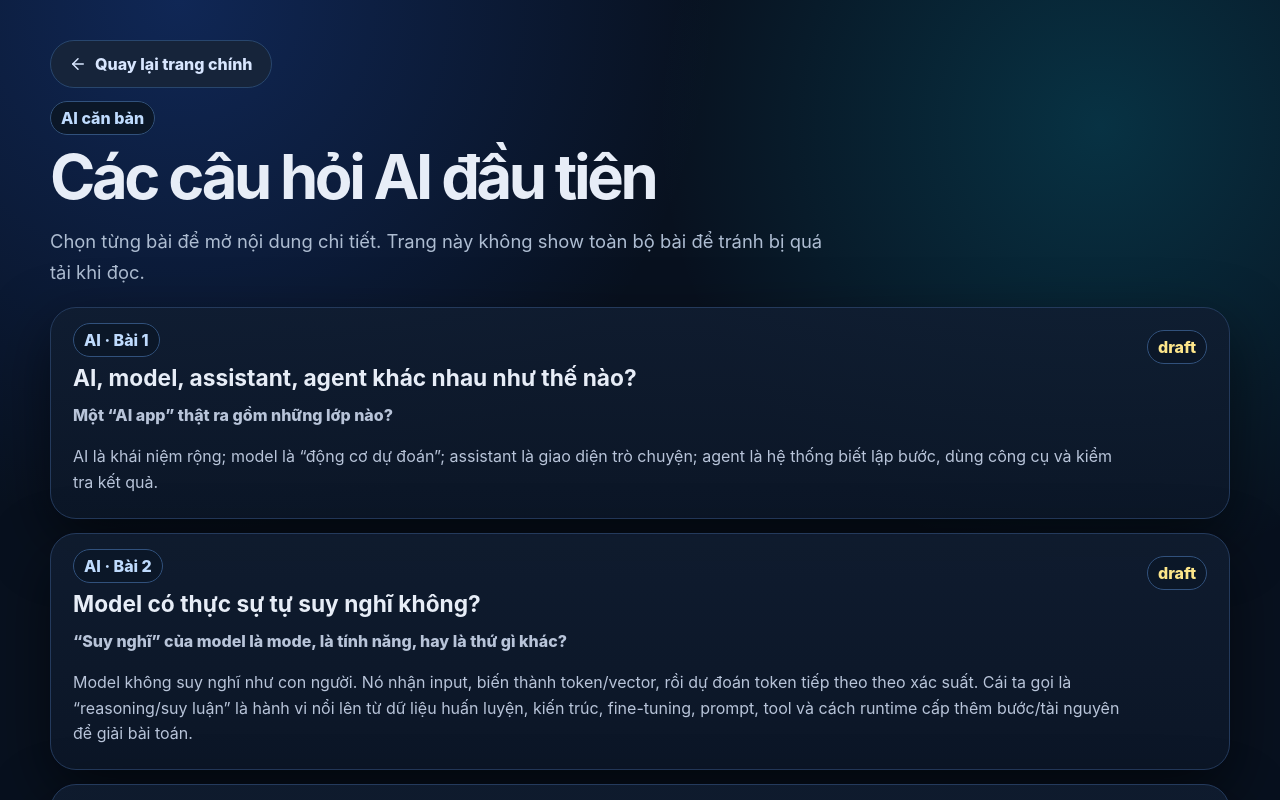
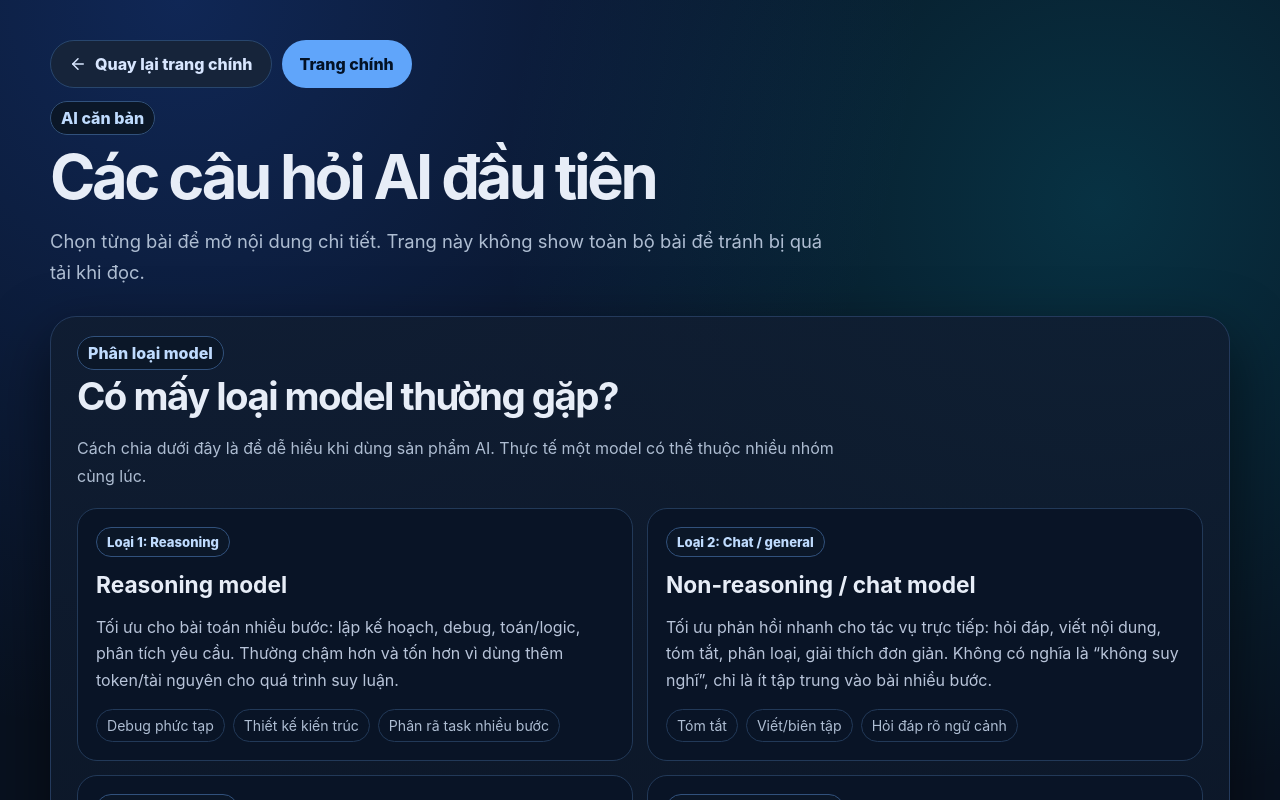
Before and after one commit to tranthaiminhtansoft/anti-knowledge-outdate, a React (Vite) app: page / in a window 1280 px wide. Both pictures are taken after a click on the button 191 px from the left and 1078 px from the top of the page. Shown: the top 800 px of the page. Built offline with nearby package versions, Linux system fonts and the light colour scheme.

Commit message:
Add model type overview and home navigation

```diff
--- a/src/main.tsx
+++ b/src/main.tsx
@@ -45,6 +45,40 @@ type Topic = {
   icon: React.ReactNode;
   bullets: string[];
 };
+
+type ModelType = {
+  name: string;
+  shortName: string;
+  description: string;
+  useCases: string[];
+};
+
+const modelTypes: ModelType[] = [
+  {
+    name: 'Reasoning model',
+    shortName: 'Reasoning',
+    description: 'Tối ưu cho bài toán nhiều bước: lập kế hoạch, debug, toán/logic, phân tích yêu cầu. Thường chậm hơn và tốn hơn vì dùng thêm token/tài nguyên cho quá trình suy luận.',
+    useCases: ['Debug phức tạp', 'Thiết kế kiến trúc', 'Phân rã task nhiều bước'],
+  },
+  {
+    name: 'Non-reasoning / chat model',
+    shortName: 'Chat / general',
+    description: 'Tối ưu phản hồi nhanh cho tác vụ trực tiếp: hỏi đáp, viết nội dung, tóm tắt, phân loại, giải thích đơn giản. Không có nghĩa là “không suy nghĩ”, chỉ là ít tập trung vào bài nhiều bước.',
+    useCases: ['Tóm tắt', 'Viết/biên tập', 'Hỏi đáp rõ ngữ cảnh'],
+  },
+  {
+    name: 'Embedding model',
+    shortName: 'Embedding',
+    description: 'Biến văn bản/hình ảnh thành vector để tìm kiếm ngữ nghĩa, RAG, gợi ý nội dung tương tự. Nó thường không dùng để chat trực tiếp.',
+    useCases: ['Semantic search', 'RAG', 'Dedup/gợi ý tài liệu'],
+  },
+  {
+    name: 'Multimodal / tool-capable model',
+    shortName: 'Multimodal / tool',
+    description: 'Có thể xử lý thêm ảnh/âm thanh/file hoặc gọi tool qua runtime. Khả năng này thường đến từ cả model lẫn hệ thống bao quanh, không chỉ từ model đơn lẻ.',
+    useCases: ['Đọc ảnh/screenshot', 'Phân tích file', 'Agent gọi tool'],
+  },
+];
 
 const topics: Topic[] = [
   {
@@ -215,6 +249,37 @@ function MermaidDiagram({ chart, id }: { chart: string; id: string }) {
   return <div className="diagram" ref={ref} aria-label="Sơ đồ minh họa" />;
 }
 
+function PageActions({ onBack, onHome, backLabel }: { onBack?: () => void; onHome: () => void; backLabel?: string }) {
+  return (
+    <div className="pageActions">
+      {onBack && <button className="backButton" onClick={onBack} type="button"><ArrowLeft size={18} /> {backLabel ?? 'Quay lại'}</button>}
+      <button className="homeButton" onClick={onHome} type="button">Trang chính</button>
+    </div>
+  );
+}
+
+function ModelTypesOverview() {
+  return (
+    <section className="card compact">
+      <div className="sectionIntro">
+        <span className="badge">Phân loại model</span>
+        <h2>Có mấy loại model thường gặp?</h2>
+        <p>Cách chia dưới đây là để dễ hiểu khi dùng sản phẩm AI. Thực tế một model có thể thuộc nhiều nhóm cùng lúc.</p>
+      </div>
+      <div className="modelTypeGrid">
+        {modelTypes.map((modelType, index) => (
+          <div className="modelTypeCard" key={modelType.name}>
+            <span className="topicStatus">Loại {index + 1}: {modelType.shortName}</span>
+            <h3>{modelType.name}</h3>
+            <p>{modelType.description}</p>
+            <div className="pillRow">{modelType.useCases.map((item) => <span key={item}>{item}</span>)}</div>
+          </div>
+        ))}
+      </div>
+    </section>
+  );
+}
+
 function TopicCard({ topic, onOpen }: { topic: Topic; onOpen: () => void }) {
   const isAvailable = topic.status === 'available';
   return (
@@ -244,10 +309,10 @@ function ArticleListItem({ article, index, onOpen }: { article: Article; index:
   );
 }
 
-function UpdatingPage({ topic, onBack }: { topic: Topic; onBack: () => void }) {
+function UpdatingPage({ topic, onBack, onHome }: { topic: Topic; onBack: () => void; onHome: () => void }) {
   return (
     <main className="pageShell">
-      <button className="backButton" onClick={onBack} type="button"><ArrowLeft size={18} /> Quay lại</button>
+      <PageActions onBack={onBack} onHome={onHome} backLabel="Quay lại" />
       <section className="card emptyPage">
         <div className="placeholderIcon">{topic.icon}</div>
         <span className="badge">{topic.title}</span>
@@ -259,15 +324,16 @@ function UpdatingPage({ topic, onBack }: { topic: Topic; onBack: () => void }) {
   );
 }
 
-function TopicPage({ topic, onBack, onOpenArticle }: { topic: Topic; onBack: () => void; onOpenArticle: (articleId: string) => void }) {
+function TopicPage({ topic, onBack, onHome, onOpenArticle }: { topic: Topic; onBack: () => void; onHome: () => void; onOpenArticle: (articleId: string) => void }) {
   return (
     <main className="pageShell">
-      <button className="backButton" onClick={onBack} type="button"><ArrowLeft size={18} /> Quay lại trang chính</button>
+      <PageActions onBack={onBack} onHome={onHome} backLabel="Quay lại trang chính" />
       <section className="pageHeader">
         <span className="badge">{topic.title}</span>
         <h1>Các câu hỏi AI đầu tiên</h1>
         <p className="lead">Chọn từng bài để mở nội dung chi tiết. Trang này không show toàn bộ bài để tránh bị quá tải khi đọc.</p>
       </section>
+      <ModelTypesOverview />
       <div className="articleList">
         {articles.map((article, index) => <ArticleListItem article={article} index={index} key={article.id} onOpen={() => onOpenArticle(article.id)} />)}
       </div>
@@ -275,10 +341,10 @@ function TopicPage({ topic, onBack, onOpenArticle }: { topic: Topic; onBack: ()
   );
 }
 
-function ArticlePage({ article, onBack }: { article: Article; onBack: () => void }) {
+function ArticlePage({ article, onBack, onHome }: { article: Article; onBack: () => void; onHome: () => void }) {
   return (
     <main className="pageShell">
-      <button className="backButton" onClick={onBack} type="button"><ArrowLeft size={18} /> Quay lại danh sách AI</button>
+      <PageActions onBack={onBack} onHome={onHome} backLabel="Quay lại danh sách AI" />
       <article className="card articleCard detailArticle">
         <div className="cardHeader">
           <span className="badge">AI</span>
@@ -397,13 +463,13 @@ function App() {
 
   if (view.type === 'topic') {
     const topic = topics.find((item) => item.id === view.topicId) ?? topics[0];
-    if (topic.status === 'updating') return <UpdatingPage topic={topic} onBack={() => setView({ type: 'home' })} />;
-    return <TopicPage topic={topic} onBack={() => setView({ type: 'home' })} onOpenArticle={openArticle} />;
+    if (topic.status === 'updating') return <UpdatingPage topic={topic} onBack={() => setView({ type: 'home' })} onHome={() => setView({ type: 'home' })} />;
+    return <TopicPage topic={topic} onBack={() => setView({ type: 'home' })} onHome={() => setView({ type: 'home' })} onOpenArticle={openArticle} />;
   }
 
   if (view.type === 'article') {
     const article = articles.find((item) => item.id === view.articleId) ?? articles[0];
-    return <ArticlePage article={article} onBack={() => setView({ type: 'topic', topicId: 'ai' })} />;
+    return <ArticlePage article={article} onBack={() => setView({ type: 'topic', topicId: 'ai' })} onHome={() => setView({ type: 'home' })} />;
   }
 
   return <HomePage onOpenTopic={openTopic} />;
--- a/src/styles.css
+++ b/src/styles.css
@@ -23,8 +23,10 @@ main, .pageShell { width: min(1180px, calc(100% - 32px)); margin: 0 auto; paddin
 h1 { font-size: clamp(2.2rem, 4.8vw, 4.6rem); line-height: 1; margin: 18px 0; letter-spacing: -.055em; }
 .lead { color: #b8c4d9; font-size: 1.15rem; line-height: 1.75; max-width: 780px; }
 .heroActions { display: flex; flex-wrap: wrap; gap: 14px; margin-top: 28px; }
-.heroActions button, .backButton { cursor: pointer; border: 0; padding: 13px 18px; border-radius: 999px; background: #60a5fa; color: #031225; font-weight: 850; }
-.backButton { display: inline-flex; align-items: center; gap: 8px; margin-bottom: 20px; background: #16243a; color: #d8e6ff; border: 1px solid #28466d; }
+.heroActions button, .backButton, .homeButton { cursor: pointer; border: 0; padding: 13px 18px; border-radius: 999px; background: #60a5fa; color: #031225; font-weight: 850; }
+.pageActions { display: flex; flex-wrap: wrap; gap: 10px; margin-bottom: 20px; }
+.backButton { display: inline-flex; align-items: center; gap: 8px; margin-bottom: 0; background: #16243a; color: #d8e6ff; border: 1px solid #28466d; }
+.homeButton { background: #60a5fa; color: #031225; }
 .panel, .card, .principles > div, .topicCard, .articleListItem {
   background: linear-gradient(180deg, #101d31dd, #0c1728dd);
   border: 1px solid #243a5c;
@@ -67,6 +69,9 @@ table { border-collapse: collapse; width: 100%; min-width: 760px; }
 th, td { border-bottom: 1px solid #243a5c; padding: 14px; text-align: left; vertical-align: top; }
 th { color: #8cc7ff; }
 .articleList { display: grid; gap: 14px; }
+.modelTypeGrid { display: grid; grid-template-columns: repeat(2, 1fr); gap: 14px; }
+.modelTypeCard { padding: 18px; border-radius: 20px; border: 1px solid #223958; background: #091426; }
+.modelTypeCard p { color: #b8c4d9; line-height: 1.65; }
 .articleListItem { width: 100%; padding: 22px; text-align: left; cursor: pointer; display: grid; grid-template-columns: 1fr auto; gap: 18px; align-items: start; transition: transform .18s ease, border-color .18s ease; }
 .articleListItem p { color: #b8c4d9; line-height: 1.6; margin-bottom: 0; }
 .detailArticle h1 { font-size: clamp(2rem, 4vw, 3.6rem); }
@@ -77,7 +82,7 @@ th { color: #8cc7ff; }
 .checklist { padding-left: 22px; }
 @media (max-width: 1080px) { .topicGrid { grid-template-columns: repeat(2, 1fr); } }
 @media (max-width: 820px) {
-  .hero, .principles, .grid2, .articleListItem { grid-template-columns: 1fr; }
+  .hero, .principles, .grid2, .articleListItem, .modelTypeGrid { grid-template-columns: 1fr; }
   .topicGrid { grid-template-columns: 1fr; }
   main, .pageShell { padding-top: 24px; }
 }
```
